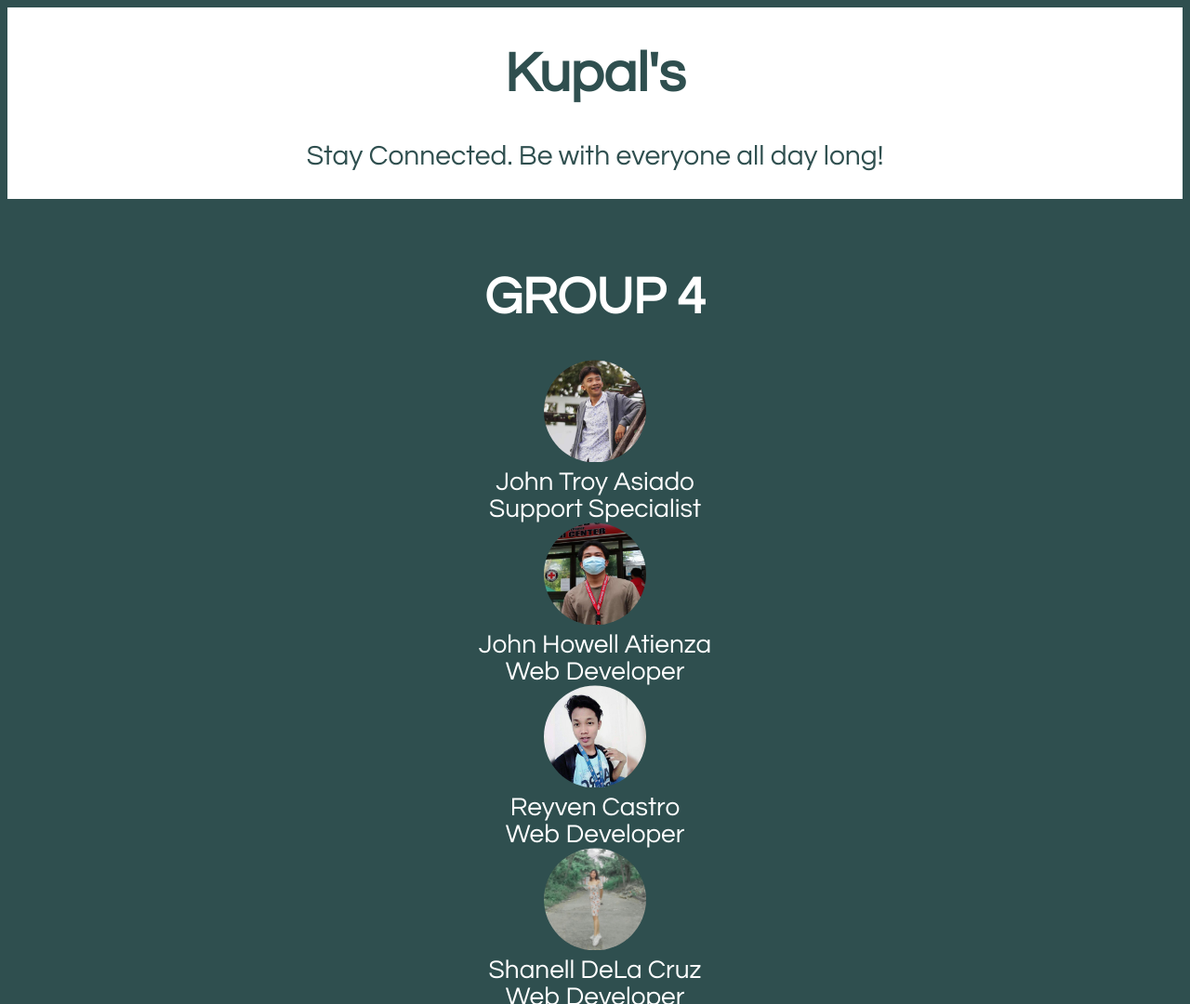
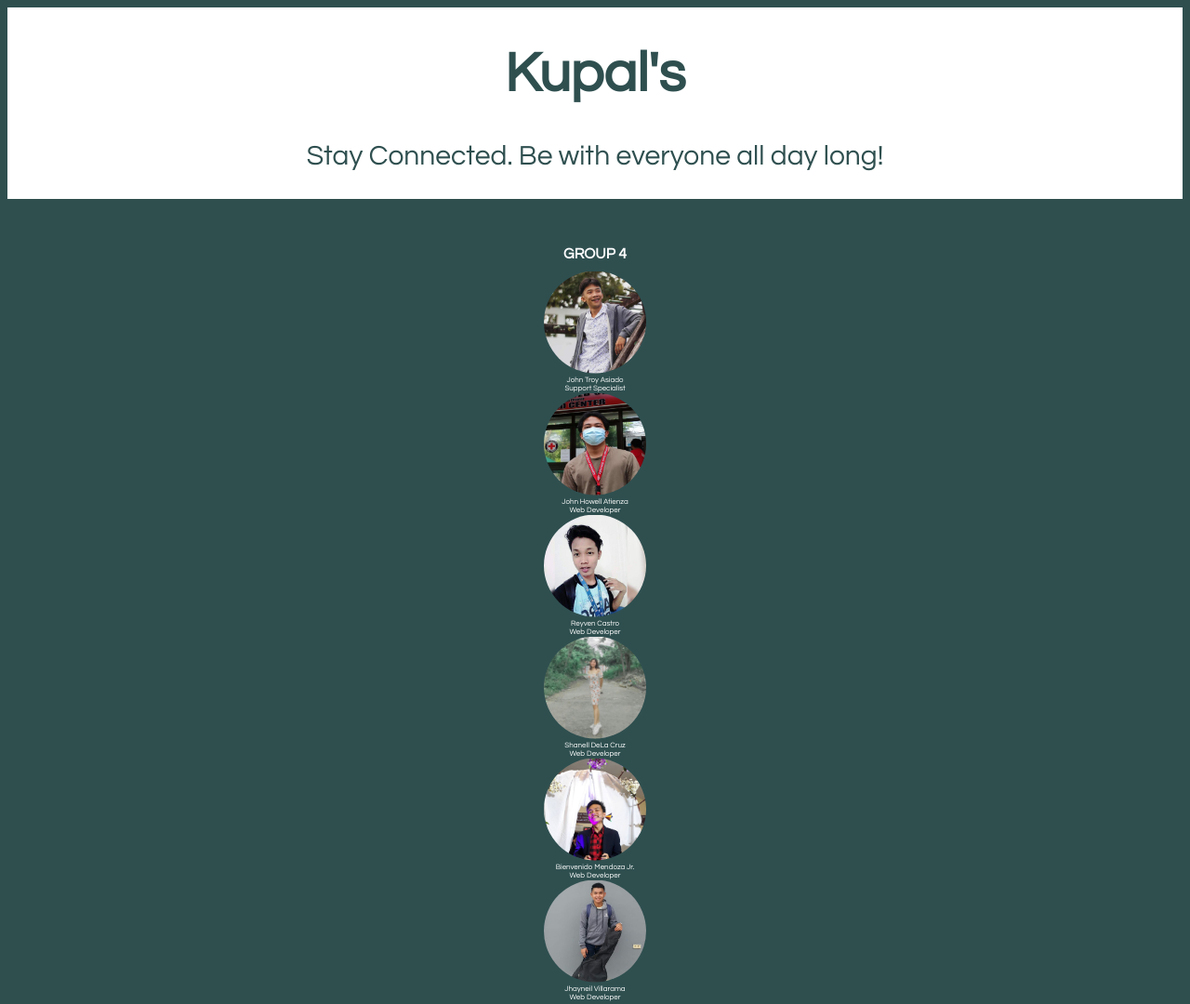
Before and after one commit to whowill27/whowillpersonweb, a plain HTML site: page index.html in a window 1280 px wide. Shown: the top 1080 px of the page at 93% size. Drawn offline with Linux system fonts and the light colour scheme.

Commit message:
Update style.css

```diff
--- a/style.css
+++ b/style.css
@@ -28,7 +28,7 @@ body{
     margin: auto;
     margin-top: 0%;
     font-family: 'Century Gothic',sans-serif;
-    font-size: 3.5ex;
+    font-size: 1.0ex;
     border-collapse: collapse;
     color: rgb(255, 255, 255);
     box-shadow: white;
@@ -36,7 +36,7 @@ body{
 }
 .box-img{
   max-width: 100%;
-  font-size: 5px;
+  font-size: 1.0ex;
   border-color: white;
     border-radius: 50%;
     width: 110px;
```
